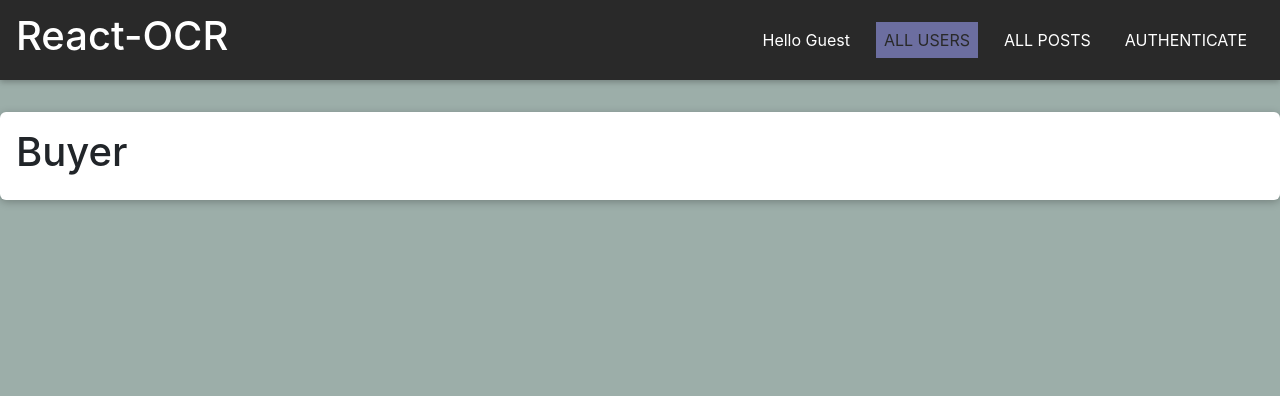
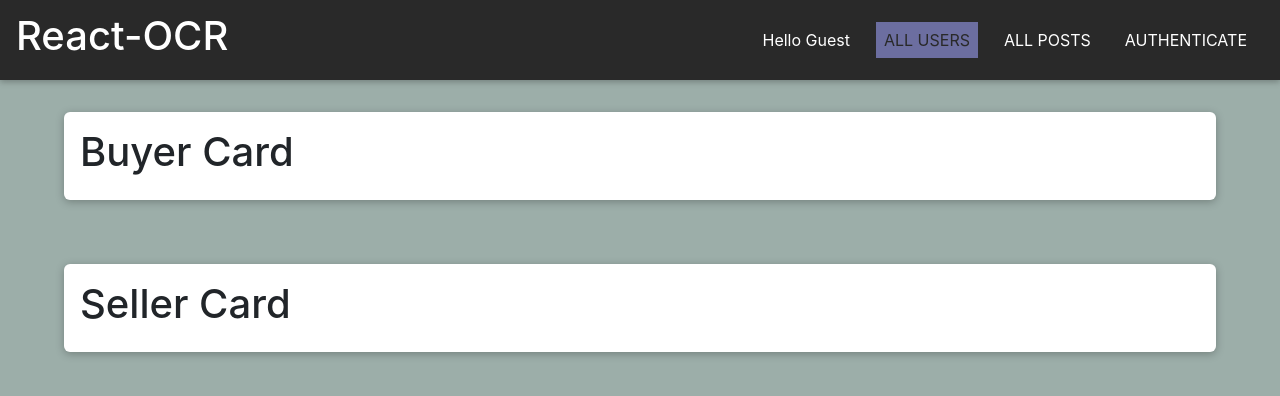
Before and after one commit to cardfaux/OCR-Frontend, a React (Create React App) app: page / in a window 1280 px wide. Shown: the top 396 px of the page. Built offline with nearby package versions, Linux system fonts and the light colour scheme.

Commit message:
added buyer card and seller card

```diff
--- /dev/null
+++ b/src/components/HomePage/BuyerCard/BuyerCard.jsx
@@ -0,0 +1,18 @@
+import React from 'react';
+import styled from 'styled-components';
+
+import Card from '../../../shared/UIElements/Card';
+
+const BuyerCard = (props) => {
+	return (
+		<div className={props.className}>
+			<Card>
+				<h1>Buyer Card</h1>
+			</Card>
+		</div>
+	);
+};
+
+export default styled(BuyerCard)`
+	margin: 4rem;
+`;
--- /dev/null
+++ b/src/components/HomePage/BuyerCard/BuyerCard.styles.js
@@ -0,0 +1 @@
+import styled from 'styled-components';
--- /dev/null
+++ b/src/components/HomePage/SellerCard/SellerCard.jsx
@@ -0,0 +1,18 @@
+import React from 'react';
+import styled from 'styled-components';
+
+import Card from '../../../shared/UIElements/Card';
+
+const SellerCard = (props) => {
+	return (
+		<div className={props.className}>
+			<Card>
+				<h1>Seller Card</h1>
+			</Card>
+		</div>
+	);
+};
+
+export default styled(SellerCard)`
+	margin: 4rem;
+`;
--- /dev/null
+++ b/src/components/HomePage/SellerCard/SellerCard.styles.js
@@ -0,0 +1 @@
+import styled from 'styled-components';
--- a/src/pages/HomePage/HomePage.jsx
+++ b/src/pages/HomePage/HomePage.jsx
@@ -1,13 +1,13 @@
 import React from 'react';
 
-import Card from '../../shared/UIElements/Card';
+import BuyerCard from '../../components/HomePage/BuyerCard/BuyerCard';
+import SellerCard from '../../components/HomePage/SellerCard/SellerCard';
 
 const HomePage = () => {
 	return (
 		<div>
-			<Card>
-				<h1>Buyer</h1>
-			</Card>
+			<BuyerCard />
+			<SellerCard />
 		</div>
 	);
 };
```
